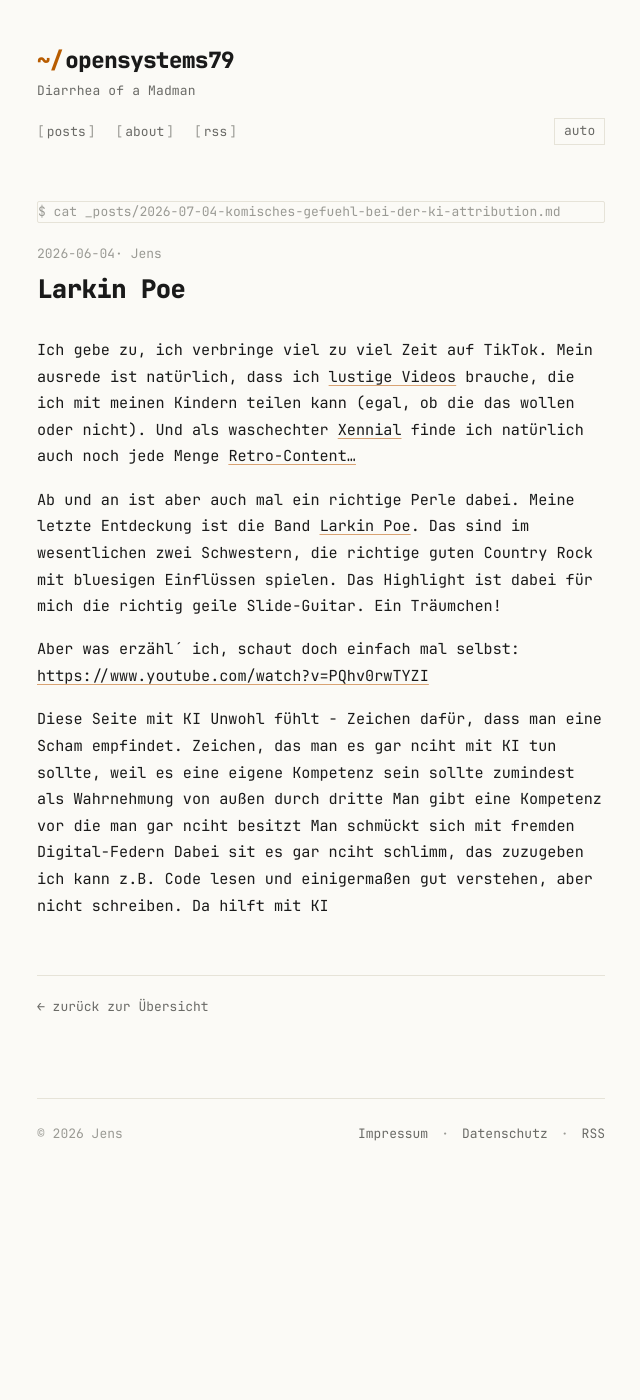
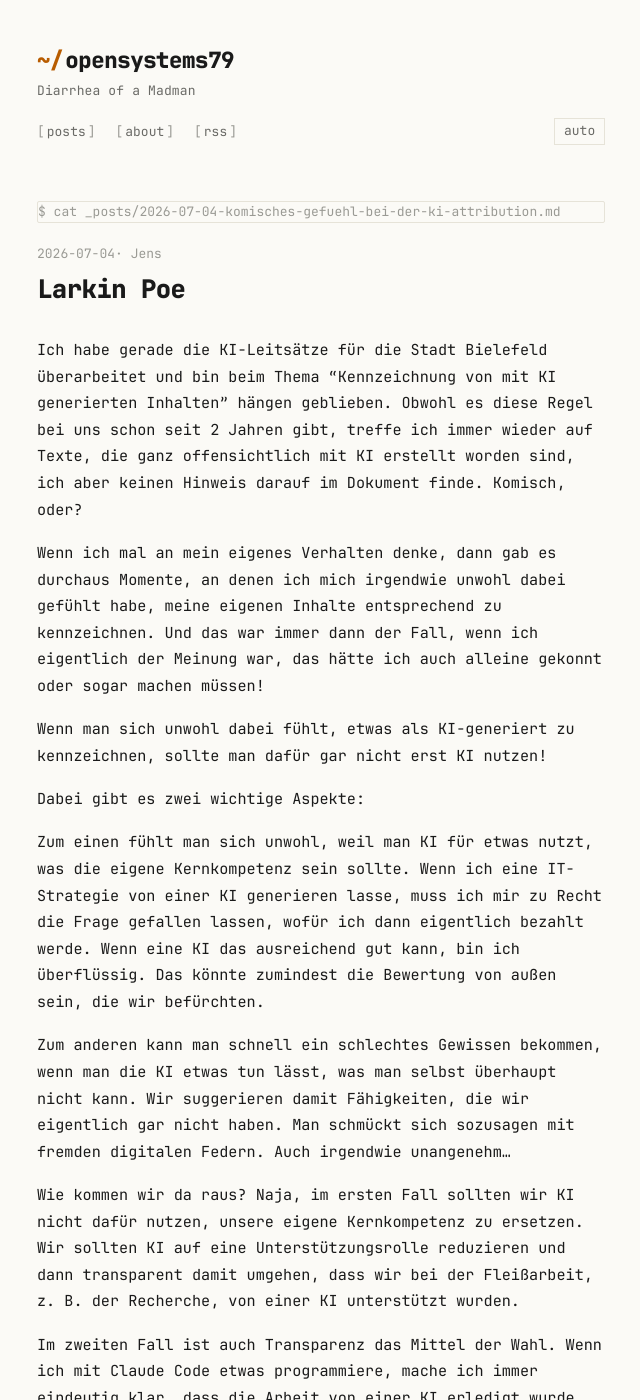
Before and after one commit to jensedler/opensystems79-website, a Jekyll site: the page built from _posts/2026-07-04-komisches-gefuehl-bei-der-ki-attribution.md, in a window 1280 px wide and 1400 px high. Shown: the whole window, without its empty margins (319-959 px from the left). Built offline with Jekyll 4.4.1, drawn with Linux system fonts in a browser that asks for light colours; some of the changed text lies outside the part shown.

Commit message:
Update 2026-07-04-komisches-gefuehl-bei-der-ki-attribution.md

```diff
--- a/_posts/2026-07-04-komisches-gefuehl-bei-der-ki-attribution.md
+++ b/_posts/2026-07-04-komisches-gefuehl-bei-der-ki-attribution.md
@@ -1,21 +1,25 @@
 ---
 title: "Larkin Poe"
-date: 2026-06-04 09:42:00 +0200
-description: "Wenn man sich unwohl dabei fühlt, transparent zu machen, dass man etwas mit KI gemacht hat, sollte man es nicht mit KI machen."
+date: 2026-07-04 09:42:00 +0200
+description: "Wenn man sich unwohl dabei fühlt, transparent zu machen, dass man etwas mit KI erstellt hat, sollte man es nicht mit KI machen."
 ---
 
-Ich gebe zu, ich verbringe viel zu viel Zeit auf TikTok. Mein ausrede ist natürlich, dass ich [lustige Videos](https://www.tiktok.com/@laughing.t2/video/7644209973492288798?is_from_webapp=1&sender_device=pc) brauche, die ich mit meinen Kindern teilen kann (egal, ob die das wollen oder nicht). Und als waschechter [Xennial](https://de.wikipedia.org/wiki/Xennial) finde ich natürlich auch noch jede Menge [Retro-Content...](https://www.tiktok.com/@80sretrocorner/video/7627958777337105697?is_from_webapp=1&sender_device=pc)
+Ich habe gerade die KI-Leitsätze für die Stadt Bielefeld überarbeitet und bin beim Thema "Kennzeichnung von mit KI generierten Inhalten" hängen geblieben. Obwohl es diese Regel bei uns schon seit 2 Jahren gibt, treffe ich immer wieder auf Texte, die ganz offensichtlich mit KI erstellt worden sind, ich aber keinen Hinweis darauf im Dokument finde. Komisch, oder?
 
-Ab und an ist aber auch mal ein richtige Perle dabei. Meine letzte Entdeckung ist die Band [Larkin Poe](https://www.larkinpoe.com). Das sind im wesentlichen zwei Schwestern, die richtige guten Country Rock mit bluesigen Einflüssen spielen. Das Highlight ist dabei für mich die richtig geile Slide-Guitar. Ein Träumchen!
+Wenn ich mal an mein eigenes Verhalten denke, dann gab es durchaus Momente, an denen ich mich irgendwie unwohl dabei gefühlt habe, meine eigenen Inhalte entsprechend zu kennzeichnen. Und das war immer dann der Fall, wenn ich eigentlich der Meinung war, das hätte ich auch alleine gekonnt oder sogar machen müssen!
 
-Aber was erzähl´ ich, schaut doch einfach mal selbst: [https://www.youtube.com/watch?v=PQhv0rwTYZI](https://www.youtube.com/watch?v=PQhv0rwTYZI)
+Wenn man sich unwohl dabei fühlt, etwas als KI-generiert zu kennzeichnen, sollte man dafür gar nicht erst KI nutzen!
 
-Diese Seite mit KI
-Unwohl fühlt - Zeichen dafür, dass man eine Scham empfindet.
-Zeichen, das man es gar nciht mit KI tun sollte, weil es eine eigene Kompetenz sein sollte
-zumindest als Wahrnehmung von außen durch dritte
-Man gibt eine Kompetenz vor die man gar nciht besitzt
-Man schmückt sich mit fremden Digital-Federn
-Dabei sit es gar nciht schlimm, das zuzugeben
-ich kann z.B. Code lesen und einigermaßen gut verstehen, aber nicht schreiben.
-Da hilft mit KI
+Dabei gibt es zwei wichtige Aspekte:
+
+Zum einen fühlt man sich unwohl, weil man KI für etwas nutzt, was die eigene Kernkompetenz sein sollte. Wenn ich eine IT-Strategie von einer KI generieren lasse, muss ich mir zu Recht die Frage gefallen lassen, wofür ich dann eigentlich bezahlt werde. Wenn eine KI das ausreichend gut kann, bin ich überflüssig. Das könnte zumindest die Bewertung von außen sein, die wir befürchten.
+
+Zum anderen kann man schnell ein schlechtes Gewissen bekommen, wenn man die KI etwas tun lässt, was man selbst überhaupt nicht kann. Wir suggerieren damit Fähigkeiten, die wir eigentlich gar nicht haben. Man schmückt sich sozusagen mit fremden digitalen Federn. Auch irgendwie unangenehm...
+
+Wie kommen wir da raus? Naja, im ersten Fall sollten wir KI nicht dafür nutzen, unsere eigene Kernkompetenz zu ersetzen. Wir sollten KI auf eine Unterstützungsrolle reduzieren und dann transparent damit umgehen, dass wir bei der Fleißarbeit, z. B. der Recherche, von einer KI unterstützt wurden.
+
+Im zweiten Fall ist auch Transparenz das Mittel der Wahl. Wenn ich mit Claude Code etwas programmiere, mache ich immer eindeutig klar, dass die Arbeit von einer KI erledigt wurde. Gleichzeitig finde ich aber auch wichtig, dass ich bei diesem Beispiel nicht gänzlich ahnungslos von der Materie bin. Ich habe grundsätzlich schon mal Programmieren gelernt, es war aber nie mein Beruf. Ich kann also den Code, der von der KI erzeugt wird, lesen und verstehen. Meiner Meinung nach geht das auch nicht anders. Wenn ich etwas mit KI mache, von dem ich wirklich null Ahnung habe, kann ich die Ergebnisse auch nicht auf Plausibilität prüfen.
+
+In diesem Fall gilt für mich: Finger weg von KI!
+
+Hinweis: Dieser Text wurde mit Claude Sonnet 4.8 auf Grammatik und Rechtschreibung überprüft.
```
